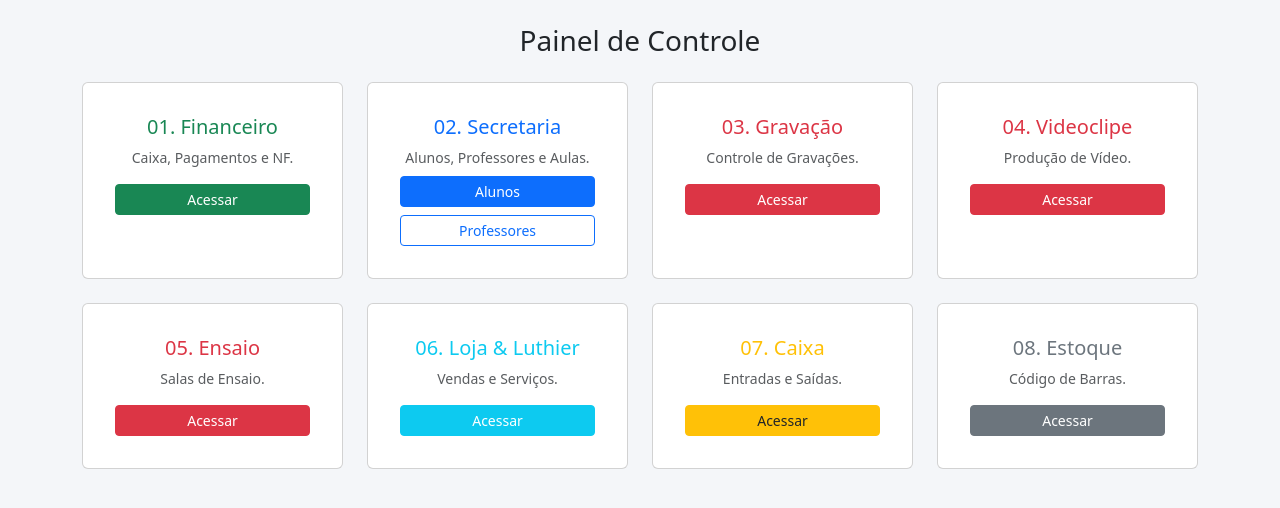
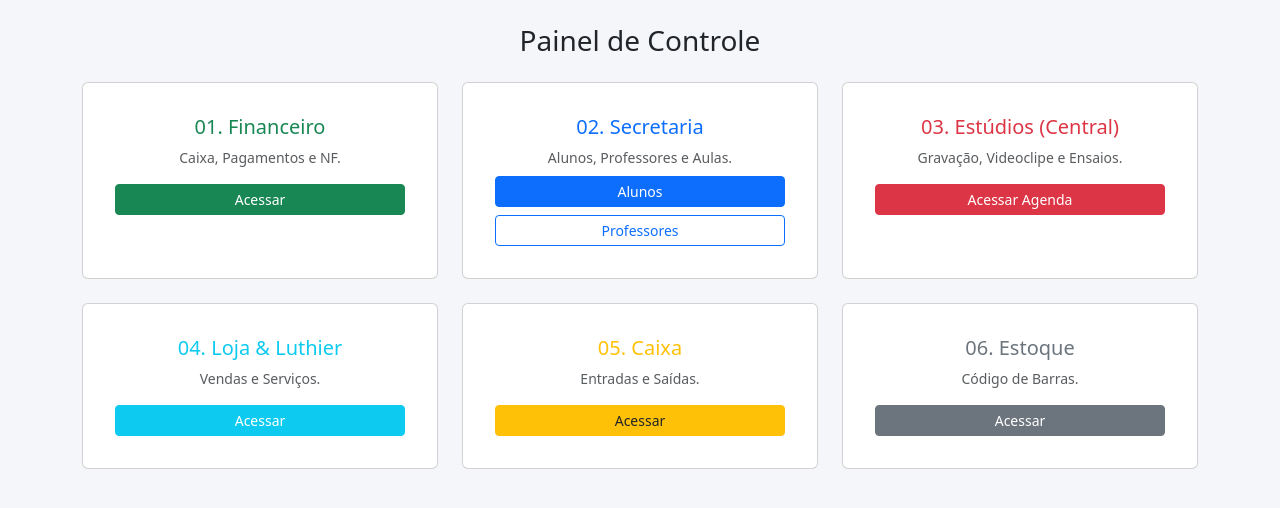
Before and after one commit to Casademusicacambuci/escola_musica, a Flask app: page /dashboard in a window 1280 px wide. Shown: the part 56-564 px from the top of the page. Run offline with Flask 3, Linux system fonts and the light colour scheme; the visitor is signed in with stand-in values (Sample User, id 1).

Commit message:
Refactor dashboard layout and update module titles

```diff
--- a/templates/dashboard.html
+++ b/templates/dashboard.html
@@ -8,10 +8,7 @@
     <style>
         body { background-color: #f4f6f9; }
         .navbar { background-color: #212529; }
-        .card-modulo {
-            transition: transform 0.2s;
-            height: 100%;
-        }
+        .card-modulo { transition: transform 0.2s; height: 100%; }
         .card-modulo:hover { transform: translateY(-5px); box-shadow: 0 6px 12px rgba(0,0,0,0.15); }
         .modulo-bloqueado { opacity: 0.5; filter: grayscale(100%); cursor: not-allowed; }
         .modulo-bloqueado:hover { transform: none; box-shadow: none; }
@@ -32,9 +29,8 @@
     <div class="container">
         <h3 class="mb-4 text-center">Painel de Controle</h3>
 
-        <div class="row row-cols-1 row-cols-md-2 row-cols-lg-4 g-4 mb-5">
+        <div class="row row-cols-1 row-cols-md-2 row-cols-lg-3 g-4 mb-5">
 
-            <!-- Módulo 01: Financeiro -->
             <div class="col">
                 <div class="card card-modulo text-center p-3 {% if role != 'admin' %} modulo-bloqueado {% endif %}">
                     <div class="card-body">
@@ -45,7 +41,6 @@
                 </div>
             </div>
 
-            <!-- Módulo 02: Secretaria -->
             <div class="col">
                 <div class="card card-modulo text-center p-3 {% if role not in ['admin', 'secretaria'] %} modulo-bloqueado {% endif %}">
                     <div class="card-body">
@@ -59,66 +54,41 @@
                 </div>
             </div>
 
-            <!-- Módulo 03: Estúdio Gravação -->
+            <!-- UNIFICADO: CENTRAL DE ESTÚDIOS -->
             <div class="col">
                 <div class="card card-modulo text-center p-3 {% if role not in ['admin', 'estudio', 'secretaria'] %} modulo-bloqueado {% endif %}">
                     <div class="card-body">
-                        <h5 class="card-title text-danger">03. Gravação</h5>
-                        <p class="card-text text-muted small">Controle de Gravações.</p>
-                        <a href="/estudios" class="btn btn-danger btn-sm w-100 {% if role not in ['admin', 'estudio', 'secretaria'] %} disabled {% endif %}">Acessar</a>
+                        <h5 class="card-title text-danger">03. Estúdios (Central)</h5>
+                        <p class="card-text text-muted small">Gravação, Videoclipe e Ensaios.</p>
+                        <a href="/estudios" class="btn btn-danger btn-sm w-100 {% if role not in ['admin', 'estudio', 'secretaria'] %} disabled {% endif %}">Acessar Agenda</a>
                     </div>
                 </div>
             </div>
 
-            <!-- Módulo 04: Estúdio Videoclipe -->
-            <div class="col">
-                <div class="card card-modulo text-center p-3 {% if role not in ['admin', 'estudio', 'secretaria'] %} modulo-bloqueado {% endif %}">
-                    <div class="card-body">
-                        <h5 class="card-title text-danger">04. Videoclipe</h5>
-                        <p class="card-text text-muted small">Produção de Vídeo.</p>
-                        <a href="/estudios" class="btn btn-danger btn-sm w-100 {% if role not in ['admin', 'estudio', 'secretaria'] %} disabled {% endif %}">Acessar</a>
-                    </div>
-                </div>
-            </div>
-
-            <!-- Módulo 05: Estúdio Ensaio -->
-            <div class="col">
-                <div class="card card-modulo text-center p-3 {% if role not in ['admin', 'estudio', 'secretaria'] %} modulo-bloqueado {% endif %}">
-                    <div class="card-body">
-                        <h5 class="card-title text-danger">05. Ensaio</h5>
-                        <p class="card-text text-muted small">Salas de Ensaio.</p>
-                        <a href="/estudios" class="btn btn-danger btn-sm w-100 {% if role not in ['admin', 'estudio', 'secretaria'] %} disabled {% endif %}">Acessar</a>
-                    </div>
-                </div>
-            </div>
-
-            <!-- Módulo 06: Loja -->
             <div class="col">
                 <div class="card card-modulo text-center p-3 {% if role not in ['admin', 'loja'] %} modulo-bloqueado {% endif %}">
                     <div class="card-body">
-                        <h5 class="card-title text-info">06. Loja & Luthier</h5>
+                        <h5 class="card-title text-info">04. Loja & Luthier</h5>
                         <p class="card-text text-muted small">Vendas e Serviços.</p>
                         <a href="#" class="btn btn-info text-white btn-sm w-100 {% if role not in ['admin', 'loja'] %} disabled {% endif %}">Acessar</a>
                     </div>
                 </div>
             </div>
 
-            <!-- Módulo 07: Caixa -->
             <div class="col">
                 <div class="card card-modulo text-center p-3 {% if role not in ['admin', 'caixa', 'secretaria', 'loja'] %} modulo-bloqueado {% endif %}">
                     <div class="card-body">
-                        <h5 class="card-title text-warning">07. Caixa</h5>
+                        <h5 class="card-title text-warning">05. Caixa</h5>
                         <p class="card-text text-muted small">Entradas e Saídas.</p>
                         <a href="#" class="btn btn-warning text-dark btn-sm w-100 {% if role not in ['admin', 'caixa', 'secretaria', 'loja'] %} disabled {% endif %}">Acessar</a>
                     </div>
                 </div>
             </div>
 
-            <!-- Módulo 08: Estoque -->
             <div class="col">
                 <div class="card card-modulo text-center p-3 {% if role not in ['admin', 'loja'] %} modulo-bloqueado {% endif %}">
                     <div class="card-body">
-                        <h5 class="card-title text-secondary">08. Estoque</h5>
+                        <h5 class="card-title text-secondary">06. Estoque</h5>
                         <p class="card-text text-muted small">Código de Barras.</p>
                         <a href="#" class="btn btn-secondary btn-sm w-100 {% if role not in ['admin', 'loja'] %} disabled {% endif %}">Acessar</a>
                     </div>
```
